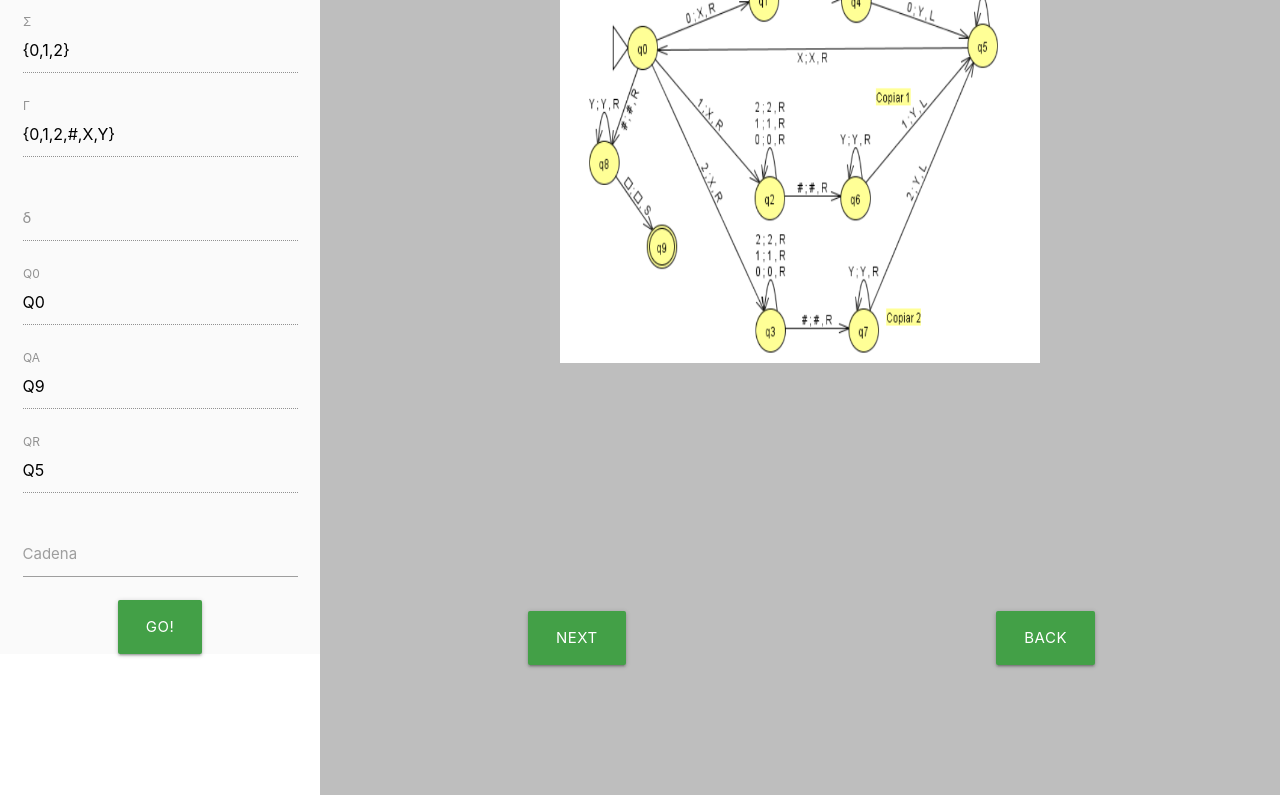
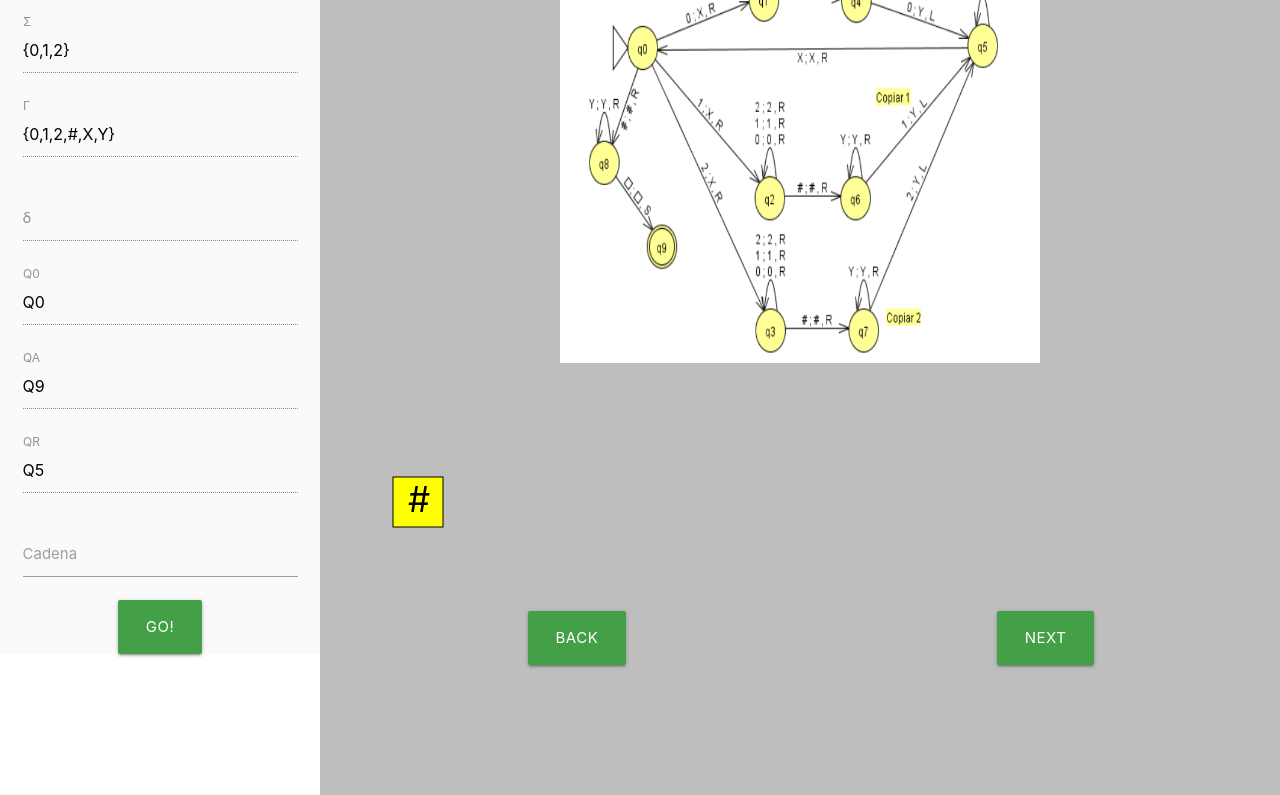
Before and after one commit to 11241069/TeoriaCompu, a plain HTML site: page index.html in a window 1280 px wide. Both pictures are taken after a click on the button "GO!". Shown: the part 245-1040 px from the top of the page. Drawn offline with nearby package versions, Linux system fonts and the light colour scheme.

Commit message:
cadenas aceptadas

```diff
--- a/index.html
+++ b/index.html
@@ -77,12 +77,12 @@
                     </svg>
                     </div>
                     <div class="col s12"id="backnext">
-                    <div class="col s6 center-align" id="next">
-                    <button class="btn-large waves-effect waves-light green darken-1">next</button>
-                    </div>
-                    <div class="col s6 center-align" id="back">
-                    <button class="btn-large waves-effect waves-light green darken-1">Back</button>
-                    </div>
+                        <div class="col s6 center-align" id="back">
+                            <button id="backButton" class="btn-large waves-effect waves-light green darken-1">Back</button>
+                        </div>
+                        <div class="col s6 center-align" id="next">
+                            <button id="nextButton" class="btn-large waves-effect waves-light green darken-1">next</button>
+                        </div>
                     </div>
 
 
--- a/index.js
+++ b/index.js
@@ -2,27 +2,118 @@ $(document).ready(function(){
 	var ctrl=this;
 	var chars=[];
 	var position=0;
+	var estadoActual="q0"
+	var cadenaManejada="";
+	var automata={
+		"q0":{
+			"0":["X","R","q1"],
+			"1":["X","R","q2"],
+			"2":["X","R","q3"],
+			"#":["#","R","q8"]
+		},
+		"q1":{
+			"0":["0","R","q1"],
+			"1":["1","R","q1"],
+			"2":["2","R","q1"],
+			"#":["#","R","q4"]
+		},
+		"q2":{
+			"0":["0","R","q2"],
+			"1":["1","R","q2"],
+			"2":["2","R","q2"],
+			"#":["#","R","q6"]
+		},
+		"q3":{
+			"0":["0","R","q3"],
+			"1":["1","R","q3"],
+			"2":["2","R","q3"],
+			"#":["#","R","q7"]
+		},
+		"q4":{
+			"Y":["Y","R","q4"],
+			"0":["Y","L","q5"]
+		},
+		"q5":{
+			"0":["0","L","q5"],
+			"1":["1","L","q5"],
+			"2":["2","L","q5"],
+			"#":["#","L","q5"],
+			"Y":["Y","L","q5"],
+			"X":["X","R","q0"]
+		},
+		"q6":{
+			"Y":["Y","R","q6"],
+			"1":["Y","L","q5"]
+		},
+		"q7":{
+			"Y":["Y","R","q7"],
+			"2":["Y","L","q5"]
+		},
+		"q8":{
+			"Y":["Y","R","q8"],
+			" ":[" ","S","q9"],
+		},
+		"q9":{
+		}
+	}
+
 	function delta(estado,elementoCinta){
 		var retVal={};
-
+		console.log("estado: ",estado);
+		console.log("símbolo: ",elementoCinta);
+		retVal=automata[estado][elementoCinta];
+		//console.log("Escribe",retVal[0]);
+		//console.log("Direccion",retVal[1]);
+		//console.log("Siguiente Estado",retVal[2]);
+		return retVal;
 	}
 	function buscar(){
-		paintBox(position);
+		position=0;
+		estadoActual="q0";
+		cadenaManejada=$("#cadena").val()
+		drawBoxes(cadenaManejada,position);
+	}
+	function siguiente(){
+		resDelta=delta(estadoActual,cadenaManejada.split("")[position]==undefined?" ":cadenaManejada.split("")[position]);
+		if(resDelta==undefined){
+			alert("Cadena no aceptada");
+			buscar();
+			return;
+		}
+		var aEscribir=resDelta[0];
+		var direccion=resDelta[1];
+		var siguienteEstado=resDelta[2];
+		if(siguienteEstado=="q9"){
+			alert("Cadena aceptada");
+			buscar();
+			return;
+		}
+		var temp=cadenaManejada.split("");
+		temp[position]=aEscribir;
+		cadenaManejada=temp.join("");
+		position=direccion=="R"?position+1:position-1;
+		estadoActual=siguienteEstado;
+		drawBoxes(cadenaManejada,position);
+	}
+	function direccion(){
 
 	}
 
-	function drawBoxes(cadena){
+	function drawBoxes(cadena,positionMark){
 		chars=cadena.split("");
+		if(chars.indexOf("#")==-1){
 			var firstHalf=chars.splice(0,chars.length/2);
 			var temp=chars.splice(0,chars.length);
 			chars=[];
 			chars=chars.concat(firstHalf);
 			chars=chars.concat(["#"]);
 			chars=chars.concat(temp);
+		}
+		cadenaManejada=chars.join("");
 		var jsonRectangles=[];
 		var jsonTexts=[];
 		d3.select("#CadenaDiv").html("");
-		var svgContainer = d3.select("#CadenaDiv").append("svg").attr("width", 600).attr("height", 600);
+		var svgContainer = d3.select("#CadenaDiv").append("svg").attr("width", "100%").attr("height", 600);
 
 		for(var idx=0;idx<chars.length;idx++){
 			var val=chars[idx];
@@ -33,7 +124,7 @@ $(document).ready(function(){
 				"width": 50,
 				"stroke": "black",
 				"stroke-width": 1,
-				"color":"white"
+				"color":positionMark==idx?"yellow":"white"
 			})
 			jsonTexts.push({
 				"x_axis": 50*(idx+1)+15,
@@ -74,16 +165,13 @@ $(document).ready(function(){
 			.style("fill", function(d) { return d.color; })
 	}
 
-	function paintBox(position){
-
-	}
 	function init(){
 		$("#go").bind("click",buscar);
 		$("#cadena").keyup(function(event){
 			var cadena=$("#cadena").val();
 			drawBoxes(cadena);
 		});
-		var svgContainer = d3.select("#rightDiv").append("svg").attr("width", 200).attr("height", 200);
+		$("#nextButton").bind("click",siguiente);
 	};
 	init();
 })
```
Lines whose indentation alone changed are shown as unchanged.
